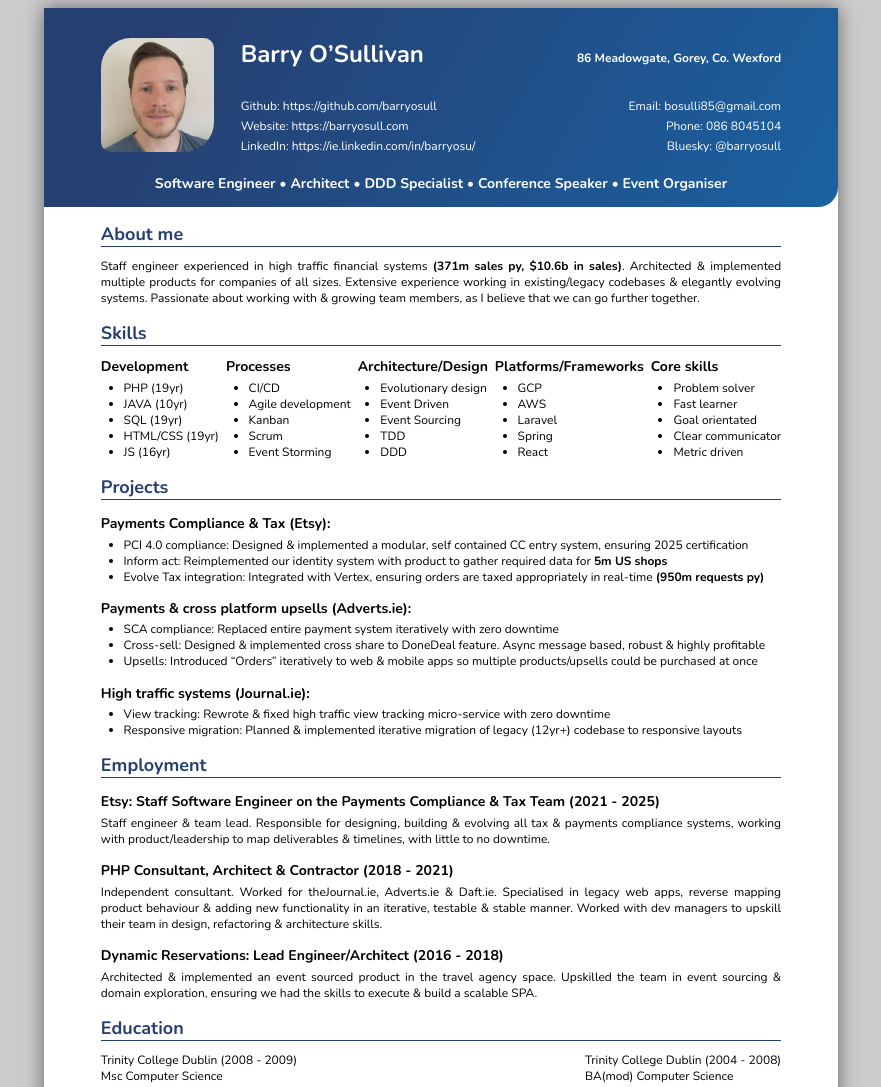
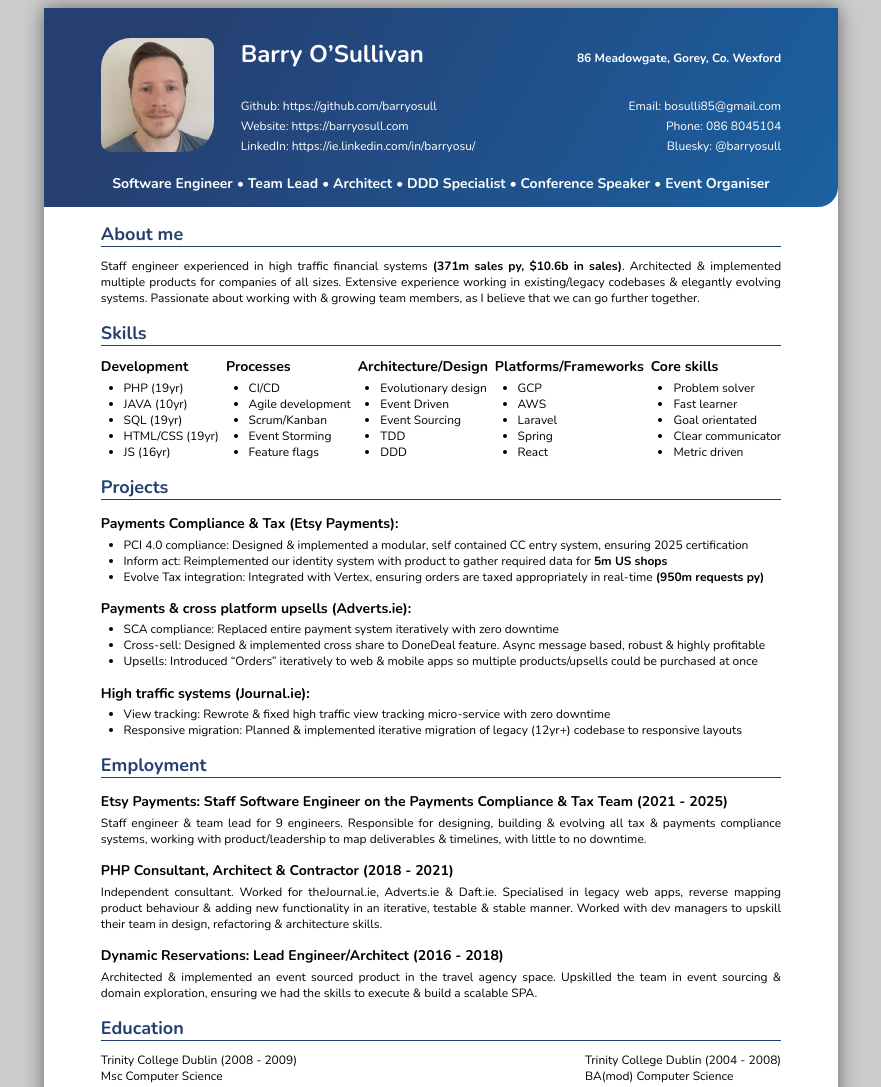
Before and after one commit to barryosull/barryosull.com-lfs, a PHP site: page /slim/views/cv.php in a window 1280 px wide. Shown: the top 1087 px of the page, without its empty margins (199-1080 px from the left). Run offline with PHP 8.4, Linux system fonts and the light colour scheme.

Commit message:
Tweak CV

```diff
--- a/slim/views/cv.php
+++ b/slim/views/cv.php
@@ -174,7 +174,7 @@ p {
                 </div>
             </div>
         </div>
-        <div class="highlights">Software Engineer &bull; Architect &bull; DDD Specialist &bull; Conference Speaker &bull; Event Organiser</div>
+        <div class="highlights">Software Engineer &bull; Team Lead &bull; Architect &bull; DDD Specialist &bull; Conference Speaker &bull; Event Organiser</div>
     </div>
     <div class="body">
         <div class="section">
@@ -200,9 +200,9 @@ p {
                     <ul>
                         <li>CI/CD</li>
                         <li>Agile development</li>
-                        <li>Kanban</li>
-                        <li>Scrum</li>
+                        <li>Scrum/Kanban</li>
                         <li>Event Storming</li>
+                        <li>Feature flags</li>
                     </ul>
                 </div>
                 <div>
@@ -240,7 +240,7 @@ p {
         <div class="section projects">
             <h2>Projects</h2>
 
-            <h3>Payments Compliance &amp; Tax (Etsy):</h3>
+            <h3>Payments Compliance &amp; Tax (Etsy Payments):</h3>
             <ul>
                 <li>PCI 4.0 compliance: Designed &amp; implemented a modular, self contained CC entry system, ensuring 2025 certification</li>
                 <li>Inform act: Reimplemented our identity system with product to gather required data for <b>5m US shops</b></li>
@@ -264,9 +264,9 @@ p {
         <div class="section employment">
             <h2>Employment</h2>
 
-            <h3>Etsy: Staff Software Engineer on the Payments Compliance &amp; Tax Team (2021 - 2025)</h3>
+            <h3>Etsy Payments: Staff Software Engineer on the Payments Compliance &amp; Tax Team (2021 - 2025)</h3>
             <p>
-                Staff engineer &amp; team lead. Responsible for designing, building &amp evolving all tax &amp; payments compliance systems, working with product/leadership to map deliverables &amp; timelines, with little to no downtime.
+                Staff engineer &amp; team lead for 9 engineers. Responsible for designing, building &amp evolving all tax &amp; payments compliance systems, working with product/leadership to map deliverables &amp; timelines, with little to no downtime.
             </p>
             <h3>PHP Consultant, Architect & Contractor (2018 - 2021)</h3>
             <p>
```
